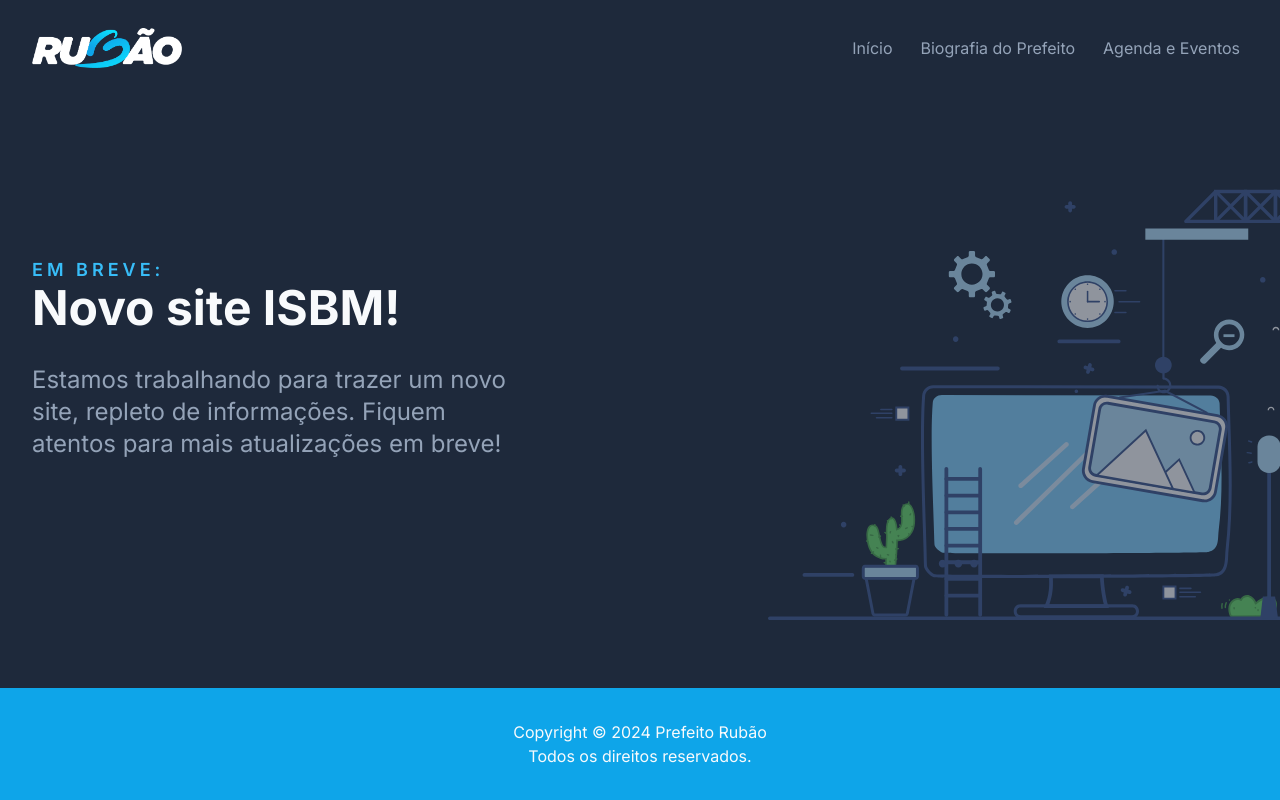
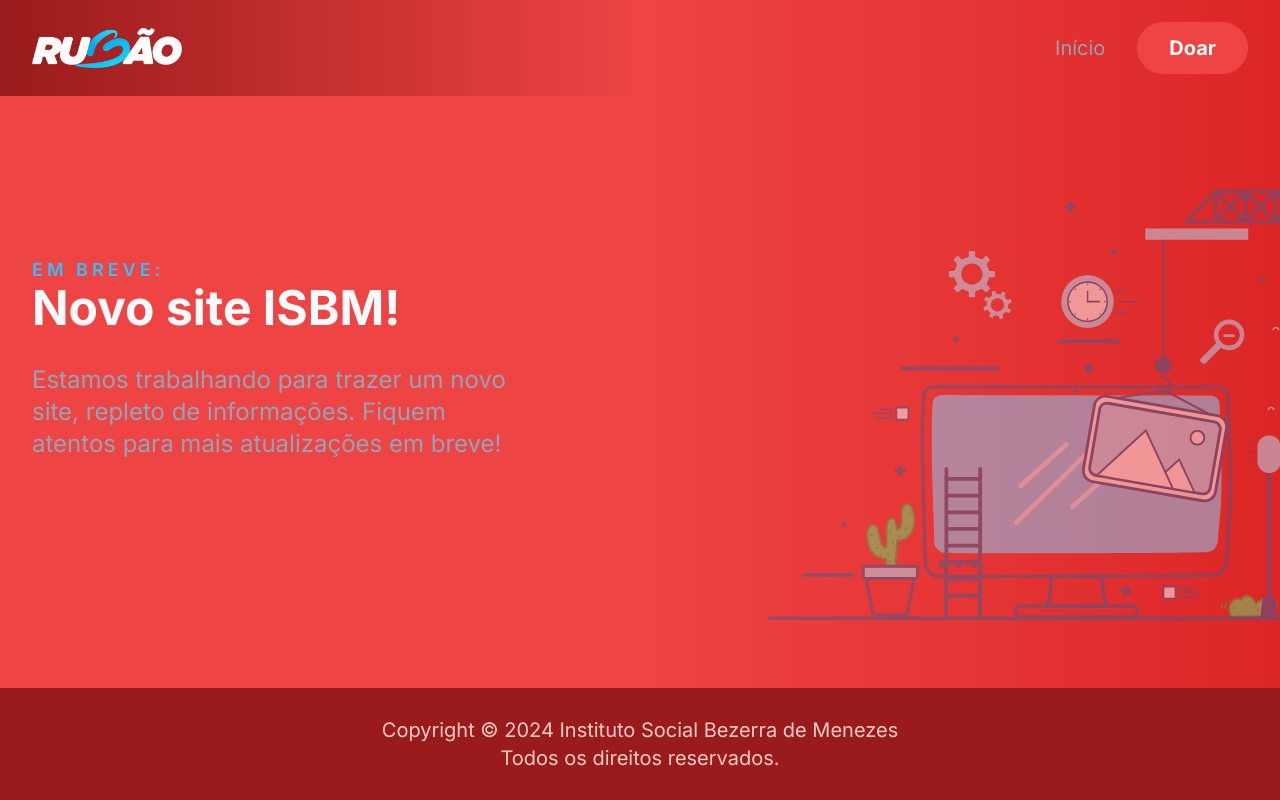
Before and after one commit to vsiago/isbmsitenovo, a Next.js app: page / in a window 1280 px wide. Built offline with nearby package versions, Linux system fonts and the light colour scheme.

Commit message:
novo site

```diff
--- a/src/app/biografia-prefeito/page.tsx
+++ /dev/null
@@ -1,21 +0,0 @@
-import Header from '@/components/Header'
-import Footer from '@/components/Footer'
-import IntroPage from "@/components/IntroPage";
-import type { Metadata } from "next";
-
-export const metadata: Metadata = {
-  title: "Prefeito Rubao",
-  description: "Prefeito do Município de Itaguaí.",
-};
-
-function QuemSomos() {
-  return (
-    <main className='min-h-screen flex flex-col'>
-      <Header />
-      <IntroPage Title="Quem Somos" />
-      <Footer />
-    </main>
-  )
-}
-
-export default QuemSomos
--- a/src/app/contatos/page.tsx
+++ /dev/null
@@ -1,22 +0,0 @@
-import type { Metadata } from "next";
-import Header from '@/components/Header'
-import Footer from '@/components/Footer'
-
-export const metadata: Metadata = {
-  title: "Prefeito Rubao",
-  description: "Prefeito do Município de Itaguaí.",
-};
-
-function Contatos() {
-  return (
-    <main className='min-h-screen flex flex-col'>
-      <Header />
-      <section className='flex-1 bg-accent flex items-center justify-center'>
-        <h1 className='text-xl'>Contatos</h1>
-      </section>
-      <Footer />
-    </main>
-  )
-}
-
-export default Contatos
--- a/src/app/agenda-e-eventos/page.tsx
+++ b/src/app/doar/page.tsx
@@ -3,8 +3,8 @@ import Header from '@/components/Header'
 import Footer from '@/components/Footer'
 
 export const metadata: Metadata = {
-  title: "Prefeito Rubao",
-  description: "Prefeito do Município de Itaguaí.",
+  title: "Instituto Social Bezerra de Menezes",
+  description: "Transformando vidas.",
 };
 
 function OncologiaEmNumeros() {
@@ -12,7 +12,7 @@ function OncologiaEmNumeros() {
     <main className='min-h-screen flex flex-col'>
       <Header />
       <section className='flex-1 bg-accent flex items-center justify-center'>
-        <h1 className='text-xl'>Agenda e Eventos</h1>
+        <h1 className='text-xl'>Doar</h1>
       </section>
       <Footer />
     </main>
--- a/src/app/page.tsx
+++ b/src/app/page.tsx
@@ -15,7 +15,7 @@ export default function Home() {
   return (
     <main className="min-h-screen flex flex-col">
       <Header />
-      <section className="flex-1 bg-accent flex items-center md:items-start md:pt-40">
+      <section className="flex-1 bg-gradient-to-r from-red-500 via-red-500 to-red-600 flex items-center md:items-start md:pt-40">
         <div ref={ref} className={`flex items-center justify-center flex-col gap-6 md:flex-row-reverse md:container ${inView ? 'animate' : ''}`}>
           <div className="w-full mx-auto">
             <Image
--- a/src/app/servicos/page.tsx
+++ /dev/null
@@ -1,22 +0,0 @@
-import type { Metadata } from "next";
-import Header from '@/components/Header'
-import Footer from '@/components/Footer'
-
-export const metadata: Metadata = {
-  title: "Prefeito Rubao",
-  description: "Prefeito do Município de Itaguaí.",
-};
-
-function Servicos() {
-  return (
-    <main className='min-h-screen flex flex-col'>
-      <Header />
-      <section className='flex-1 bg-accent flex items-center justify-center'>
-        <h1 className='text-xl'>Serviços</h1>
-      </section>
-      <Footer />
-    </main>
-  )
-}
-
-export default Servicos
--- a/src/components/Footer.tsx
+++ b/src/components/Footer.tsx
@@ -2,8 +2,8 @@ import React from 'react'
 
 function Footer() {
   return (
-    <footer className='bg-sky-500 min-h-28 text-center flex items-center justify-center'>
-      Copyright © 2024 Prefeito Rubão <br />Todos os direitos reservados.
+    <footer className='bg-red-800 min-h-28 text-center text-xl text-red-200 flex items-center justify-center'>
+      Copyright © 2024 Instituto Social Bezerra de Menezes <br />Todos os direitos reservados.
     </footer >
   )
 }
--- a/src/components/Header.tsx
+++ b/src/components/Header.tsx
@@ -14,14 +14,9 @@ export default function Header() {
             link: "/"
         },
         {
-            nome: "Biografia do Prefeito",
-            link: "/biografia-prefeito"
+            nome: "Doar",
+            link: "/doar"
         },
-        {
-            nome: "Agenda e Eventos",
-            link: "/agenda-e-eventos"
-        },
-
     ];
 
     useEffect(() => {
@@ -48,9 +43,9 @@ export default function Header() {
     }, [prevScrollPos]);
 
     return (
-        <header className={`${scrolled ? "bg-sky-500 fixed top-0 z-10 h-16 flex w-full translate-y-0 duration-300 ease-in-out bg-clip-padding backdrop-filter backdrop-blur-lg bg-opacity-90" : "h-24 bg-accent"} `}>
+        <header className={`${scrolled ? "bg-red-500 fixed top-0 z-10 h-16 flex w-full translate-y-0 duration-300 ease-in-out bg-clip-padding backdrop-filter backdrop-blur-lg bg-opacity-90" : "h-24 bg-gradient-to-r from-red-800/100 via-red-500 to-red-600"} `}>
             <nav className="min-h-full px-6 flex w-full justify-between items-center md:container mx-auto ">
-            <a href="/">
+                <a href="/">
                     <Image
                         src="/rubao-logo-clara.png"
                         width={150}
@@ -87,9 +82,9 @@ export default function Header() {
                         </li>
                     ))}
                 </ul>
-                <ul className="hidden md:flex gap-3">{menuItems.map((item, intex) => (
-                    <li key={item.nome}>
-                        <Link className={`${scrolled ? 'text-slate-700' : ''} h-20 px-2 py-1 text-slate-400 active:text-sky-400`} href={item.link}>{item.nome}</Link>
+                <ul className="hidden md:flex gap-6 items-center justify-center">{menuItems.map((item, intex) => (
+                    <li className={`${item.nome === "Doar" ? 'bg-red-500 p-3 px-6 text-white rounded-full hover:scale-110 cursor-pointer transition-all ease-in-out  hover:shadow-2xl hover:drop-shadow-2xl hover:bg-red-600/40 hover:border-4 hover:border-red-500' : ''}`} key={item.nome}>
+                        <Link className={`${scrolled ? 'text-slate-700' : ''} h-20 px-2 py-1 text-slate-400 hover:text-white  text-xl active:text-red-400 ${item.nome === "Doar" ? 'text-white font-bold' : ''}`} href={item.link}>{item.nome}</Link>
                     </li>
                 ))}</ul>
             </nav>
```
